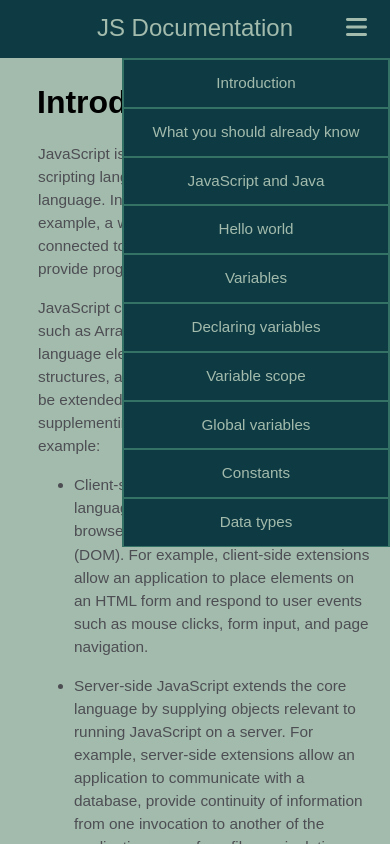
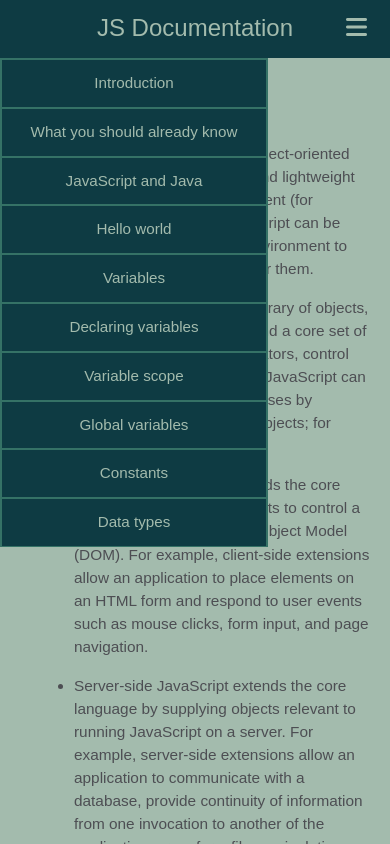
Before and after one commit to Harshit-Maurya838/documention_page, a plain HTML site: page index.html in a window 390 px wide. Both pictures are taken after a click on the icon 356 px from the left and 27 px from the top of the page. Drawn offline with Linux system fonts and the light colour scheme.

Commit message:
nav indent to left and bug fixes

```diff
--- a/app.js
+++ b/app.js
@@ -1,14 +1,14 @@
 const nav = document.querySelector('.nav');
-nav.style.right = "-100%";
+nav.style.left = "-100%";
 
 const showNav = () =>{
-    if(nav.style.right == "-100%"){
-        nav.style.right = "0";
+    if(nav.style.left == "-100%"){
+        nav.style.left = "0";
     }else{
-        nav.style.right = "-100%";
+        nav.style.left = "-100%";
     }
 }
 
 const navSwitch = () =>{
-    nav.style.right = "-100%";
+    nav.style.left = "-100%";
 }
--- a/styles.css
+++ b/styles.css
@@ -24,7 +24,6 @@ body{
     position: relative;
     font-family: Arial, Helvetica, sans-serif;
     line-height: 1.5;
-    scroll-behavior: smooth;
 }
 
 #navbar{
@@ -78,6 +77,7 @@ body{
     background-color: #A3BBAD;
     padding: 20px;
     overflow-y: scroll;
+    scroll-behavior: smooth;
 }
 #main-doc header{
     font-size: 2rem;
@@ -123,6 +123,8 @@ p{margin: 16px 0;}
 @media screen and (max-width: 1021px){
     body{
         flex-direction: column;
+        display: flex;
+        justify-content: flex-end;
     }
     #navbar{
         width:100%;
@@ -153,13 +155,13 @@ p{margin: 16px 0;}
         height: 489px;
         width: 268px;
         top: 58px;
-        right: -100%;
+        left: -100%;
         margin: 0;
         transition: all 0.3s linear;
     }
 
     #main-doc{
-        margin-top: 58px;
+        /* margin-top: 58px; */
         width: 100%;
         height: calc(100% - 58px);
     }
```
